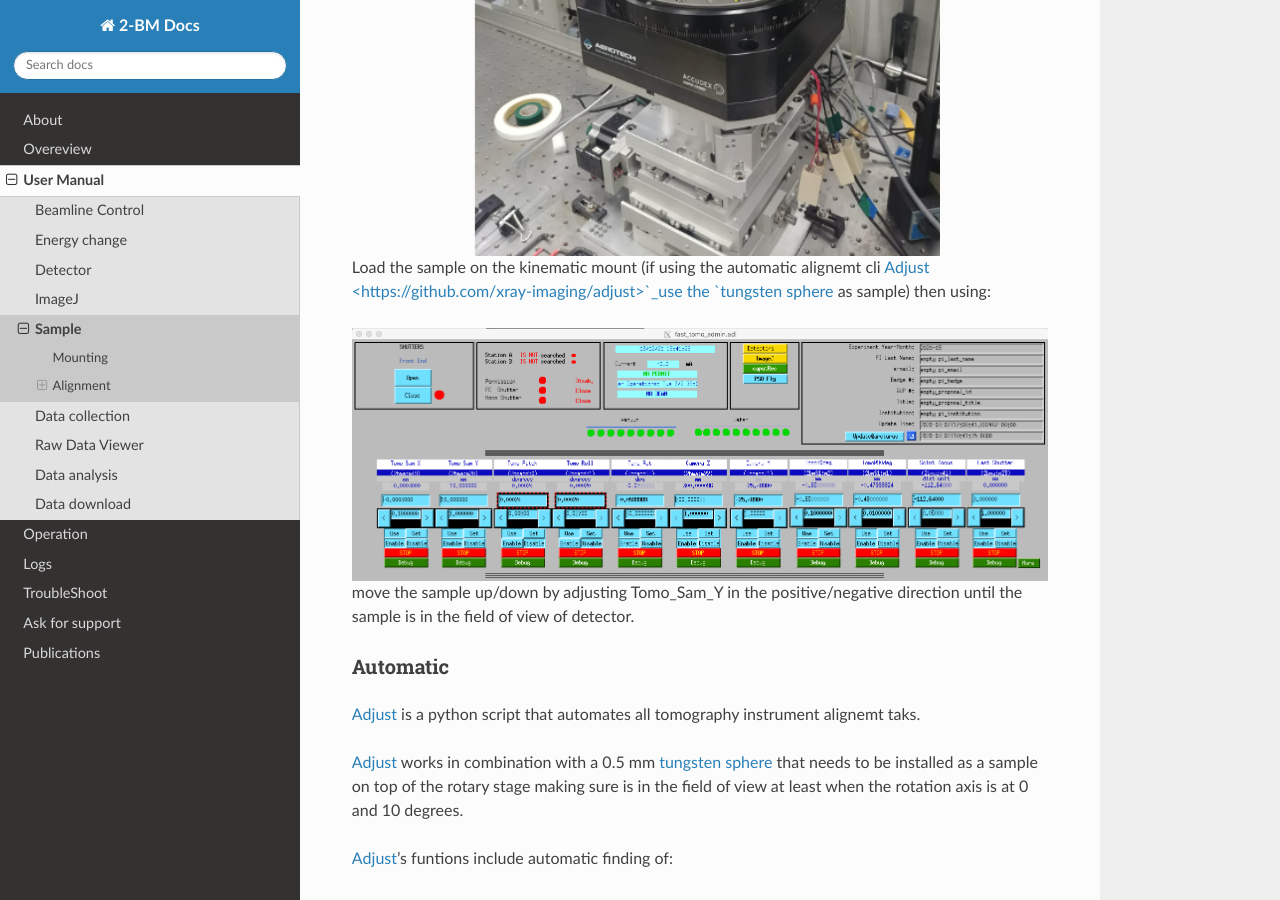
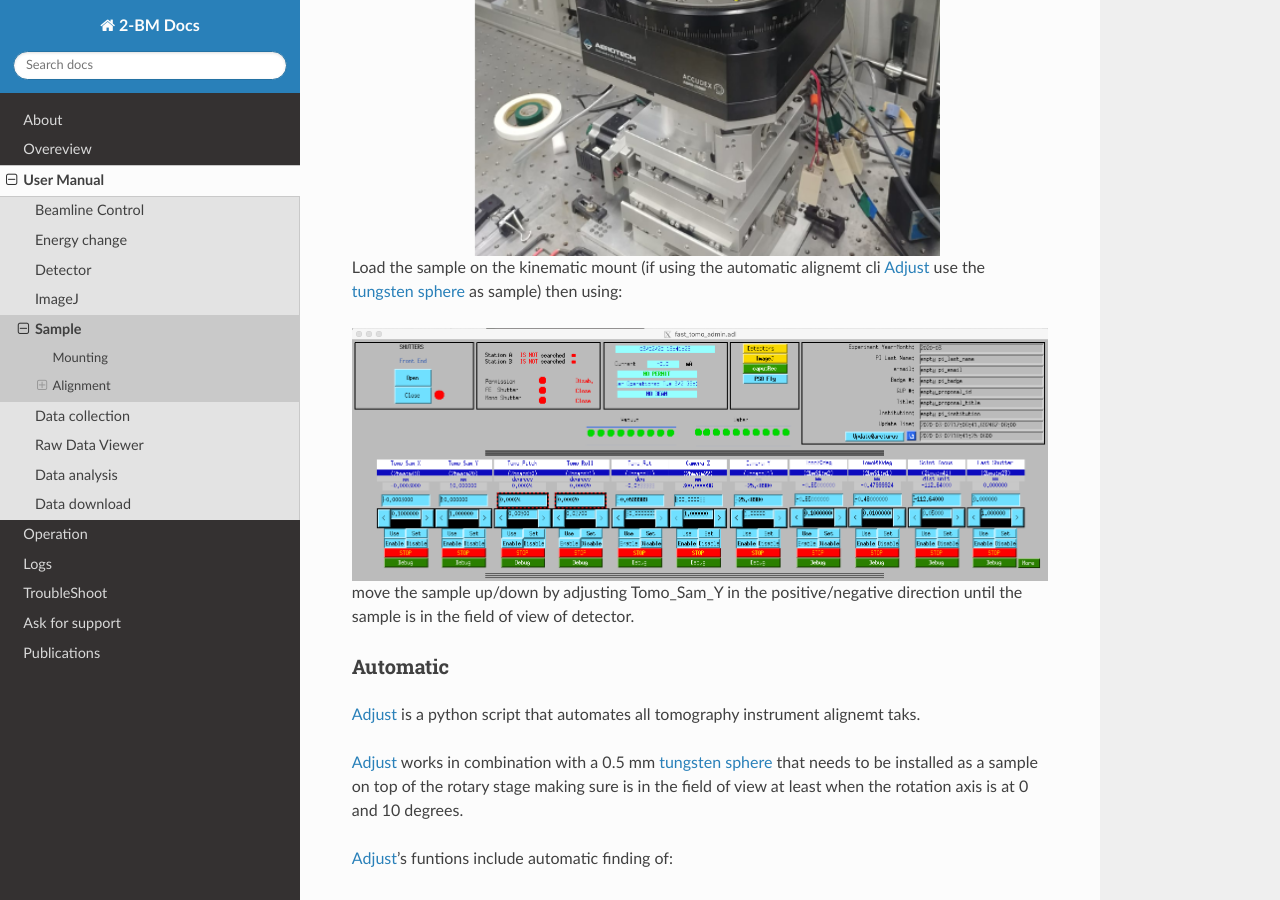
Before and after one commit to xray-imaging/2bm-docs, a Sphinx documentation site: the page built from docs/source/user/item_004.rst, in a window 1280 px wide and 900 px high, scrolled down 1258 px. Built offline with Sphinx 7.4.7 and the Read the Docs theme 2.0.0, drawn with Linux system fonts in a browser that asks for light colours; the version number could not be read and is left out.

Commit message:
Update item_004.rst

```diff
--- a/docs/source/user/item_004.rst
+++ b/docs/source/user/item_004.rst
@@ -33,7 +33,7 @@ Alignment
    :align: center
    :alt: tomo_user
 
-Load the sample on the kinematic mount (if using the automatic alignemt cli `Adjust <https://github.com/xray-imaging/adjust>`_use the `tungsten sphere <https://www.vxb.com/0-5mm-Tungsten-Carbide-One-0-0197-inch-Dia-p/0-5mmtungstenballs.htm>`_ as sample) then using:
+Load the sample on the kinematic mount (if using the automatic alignemt cli `Adjust <https://github.com/xray-imaging/adjust>`_ use the `tungsten sphere <https://www.vxb.com/0-5mm-Tungsten-Carbide-One-0-0197-inch-Dia-p/0-5mmtungstenballs.htm>`_ as sample) then using:
 
 .. image:: ../img/tomo_admin.png
    :width: 720px
```
